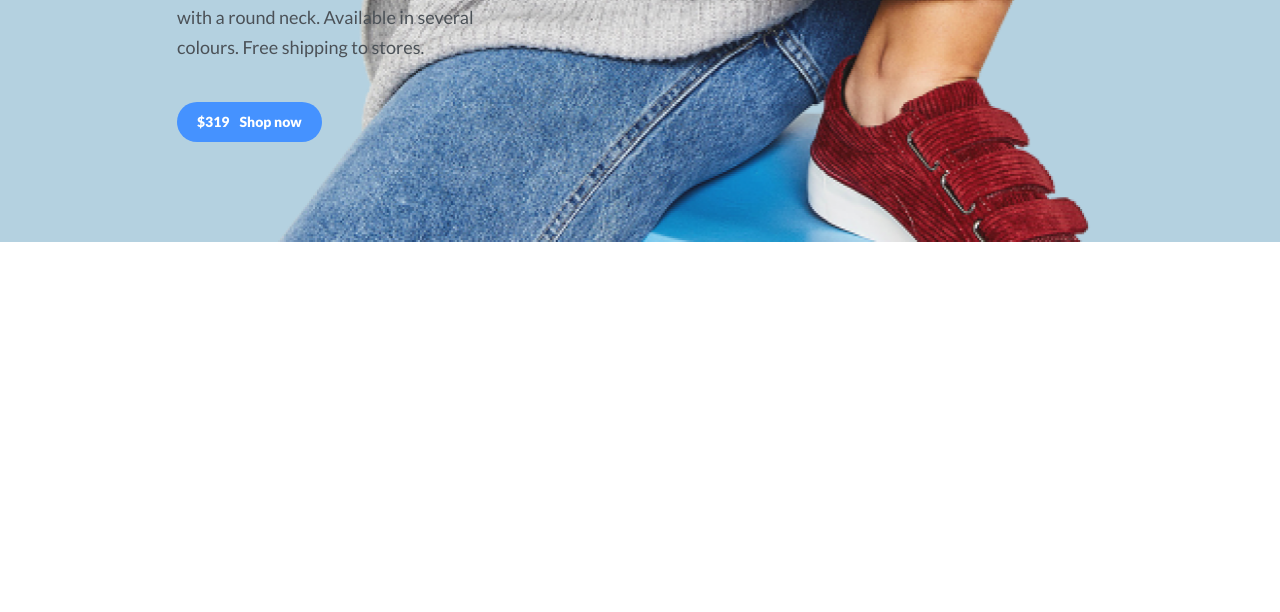
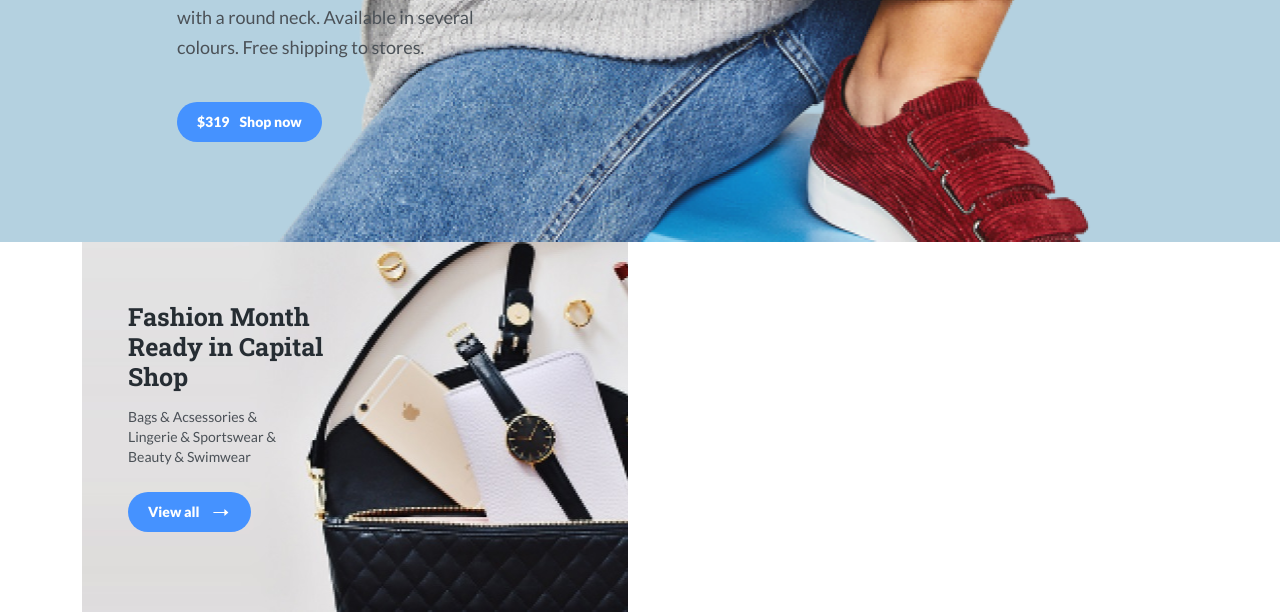
Before and after one commit to varvaryab/willberis-new, a plain HTML site: page index.html in a window 1280 px wide. Shown: the part 382-994 px from the top of the page. Before the commit the page ends 800 px from the top, so only its background shows below. Drawn offline with Linux system fonts and the light colour scheme.

Commit message:
add card section and first card

```diff
--- a/index.html
+++ b/index.html
@@ -84,6 +84,26 @@
 
 
         </section>
+        <section class="card">
+            <div class="container">
+                <div class="row">
+                    <div class="col-6">
+                        <div class="card__wrapper card__wrapper--1">
+                            <h3 class="card__title">
+                                Fashion Month Ready in Capital Shop
+                            </h3>
+                            <p class="card__text">
+                                Bags & Acsessories & Lingerie & Sportswear & Beauty & Swimwear
+                            </p>
+                            <button class="button"><span>View all</span> <img src="image/Arrowbutn.svg" alt=""></button>
+                        </div>
+                    </div>
+                    <div class="col-6"></div>
+                    <div class="col-9"></div>
+                    <div class="col-3"></div>
+                </div>
+            </div>
+        </section>
 
 </body>
 
--- a/scss/style.scss
+++ b/scss/style.scss
@@ -4,9 +4,9 @@
   box-sizing: border-box;
 }
 body {
-    font-family: 'Lato', sans-serif;
+  font-family: "Lato", sans-serif;
 }
-button{
+button {
   border: none;
   background: none;
 }
@@ -14,19 +14,19 @@ button{
   padding: 5px 12px;
   font-size: 12px;
   line-height: 15px;
-color: #FFFFFF;
-background: #3DC47E;
+  color: #ffffff;
+  background: #3dc47e;
   border-radius: 3px;
 }
 .header {
   padding: 15px 0px;
-    background-color: #FFFFFF;
+  background-color: #ffffff;
 }
-.nav{
-    &__item{
+.nav {
+  &__item {
     list-style-type: none;
   }
-    &__link{
+  &__link {
     text-decoration: none;
     font-weight: 900;
     font-size: 14px;
@@ -37,7 +37,7 @@ border-radius: 3px;
   }
 }
 .button {
-background-color: #4592FF;
+  background-color: #4592ff;
   border-radius: 20px;
   display: flex;
   justify-content: center;
@@ -47,27 +47,28 @@ padding: 10px 20px;
   font-weight: 900;
   font-size: 14px;
   line-height: 20px;
-font-family: 'Lato';
-color: #FFFFFF;
+  font-family: "Lato";
+  color: #ffffff;
 }
 
 .slider {
   padding: 90px 0 100px;
-background: #B4D1E0 url('../image/slider.png') no-repeat center right 25% / contain;
+  background: #b4d1e0 url("../image/slider.png") no-repeat center right 25% /
+    contain;
   position: relative;
 
   &__title {
-color: #262D33;
+    color: #262d33;
     font-weight: 700;
     font-size: 55px;
     line-height: 70px;
-font-family: 'Roboto Slab', sans-serif;
+    font-family: "Roboto Slab", sans-serif;
     margin: 20px 0 15px;
   }
   &__desc {
     font-size: 18px;
     line-height: 30px;
-color: #4B5157;
+    color: #4b5157;
     max-width: 335px;
     margin-bottom: 40px;
   }
@@ -76,5 +77,32 @@ margin-bottom: 40px;
     width: 100%;
     top: 50%;
     transform: translateY(-50%);
+    opacity: 0.5;
   }
 }
+.card {
+    &__wrapper {
+        padding: 60px 46px 80px;
+        &--1 {
+            background: url('../image/card-1.jpg') center / cover;
+
+        }
+    }
+  &__title {
+    color: #262d33;
+    font-weight: 700;
+    font-size: 25px;
+    line-height: 30px;
+    font-family: "Roboto Slab";
+    max-width: 220px;
+    margin-bottom: 15px;
+  }
+  &__text {
+    font-size: 14px;
+    line-height: 20px;
+    color: #4b5157;
+    font-family: "Lato";
+    max-width: 175px;
+    margin-bottom: 25px;
+  }
+}
```
Also changed, not shown: css/style.css, image/Arrowbutn.svg (added), image/Background-pic3.png (added), image/card-1.jpg (added), image/pic1.png (added), image/pic2.png (added), image/pic3.png (added), image/pic4.png (added), 1 other file. Lines whose indentation alone changed are shown as unchanged.
